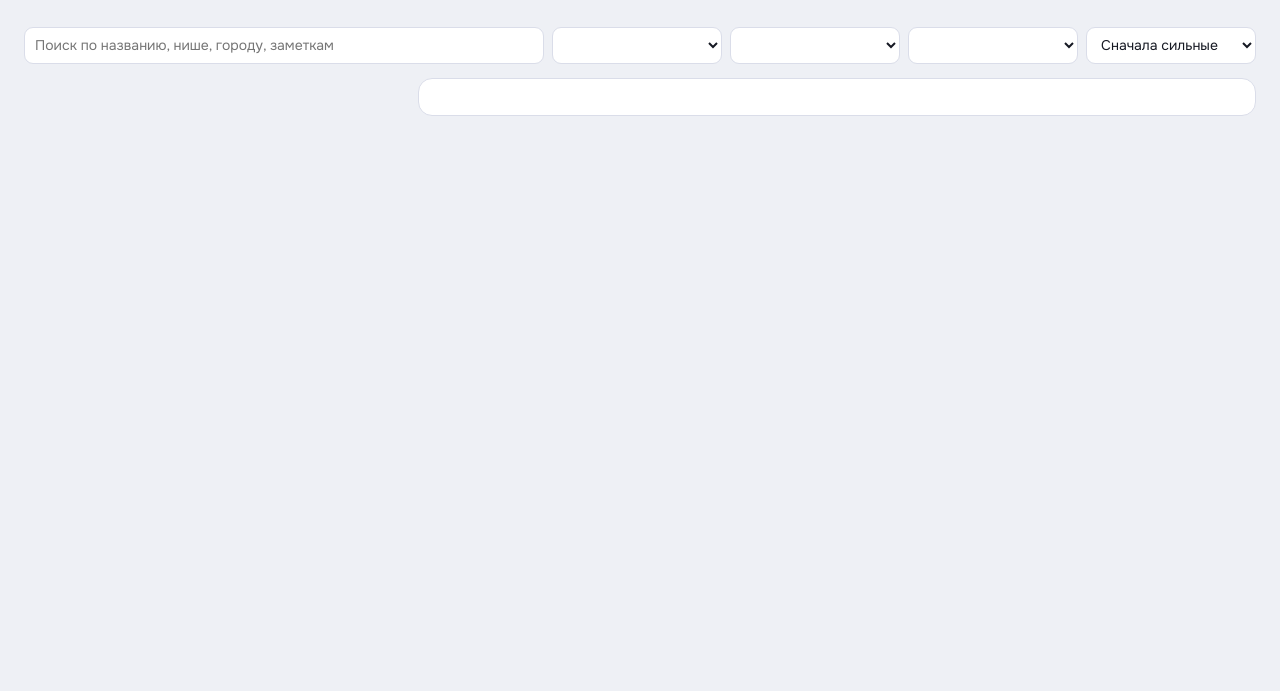
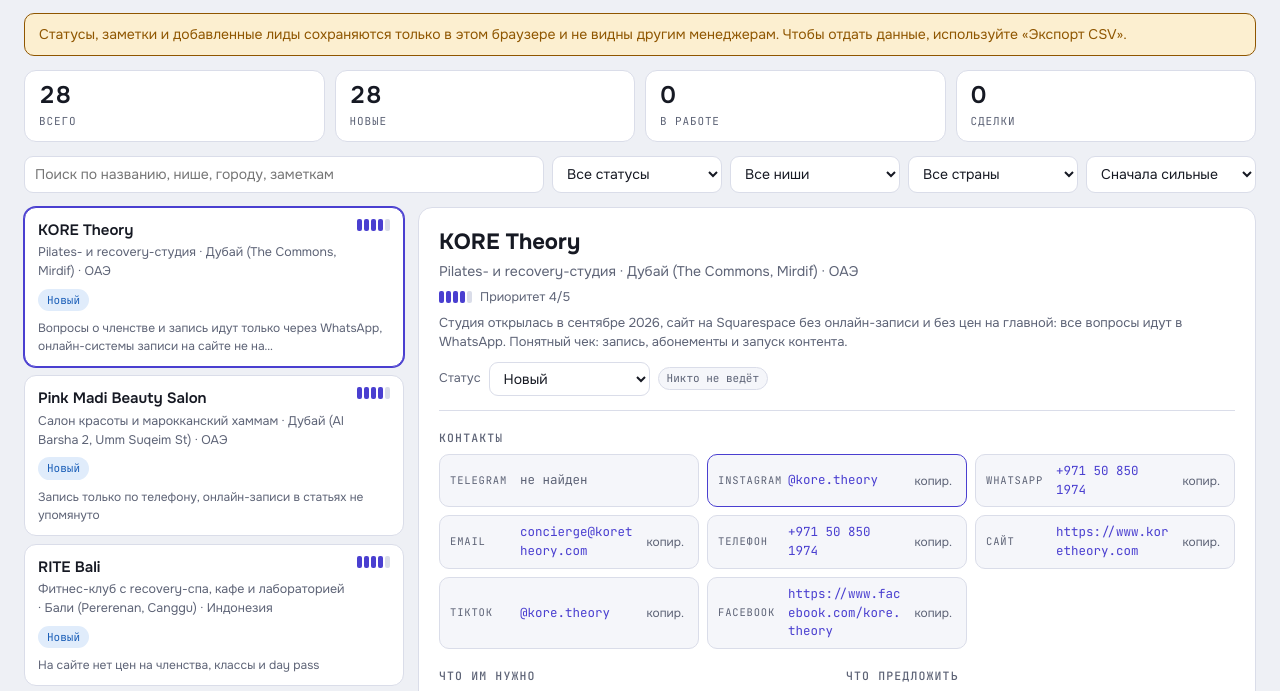
Before and after one commit to spectre-dsgn/spectre-dsgn.github.io, a plain HTML site: page leads-sxuan6u9o5zp/index.html in a window 1280 px wide. Shown: the part 70-761 px from the top of the page. Drawn offline with Linux system fonts and the light colour scheme.

Commit message:
Fix leads page script

```diff
--- a/leads-sxuan6u9o5zp/index.html
+++ b/leads-sxuan6u9o5zp/index.html
@@ -378,7 +378,8 @@ const HOW=[
  ["Агрегаторы записи",["Fresha, Booksy, Treatwell: салоны, студии, клиники.","Сравните карточку и собственный сайт. Нет сайта или он слабее карточки: это лид.","Предложение: бот или сайт записи с их брендом, без комиссии агрегатора."]],
  ["Площадки заказов",["Upwork, Freelancehunt, Kwork, Wellfound: фильтры «Telegram bot», «landing page», «motion designer».","Площадки закрыты для автоматического чтения, открывайте вручную в браузере.","Отвечайте в первые 1-2 часа после публикации, с готовым примером работы."]],
  ["Новости об открытиях",["Городские сайты об открытиях и разделы «скоро откроется» в местных СМИ.","Ищите «opening soon» + город + 2026.","Новый бизнес уже решил открыться, значит бюджет на бренд и сайт есть сейчас."]],
- ["Медиа и авторы: Telegram-каналы, онлайн-издания, подкасты",["Берите только живые: последний пост не старше недели, свежие материалы на сайте, рекламный контакт в описании канала.","Типичные слабые места: нет медиакита и цен на рекламу, реклама и платные материалы продаются в личных сообщениях, на сайте дубли, пустые блоки и заглушки в ссылках, нет рассылки и подкастов.","Что предлагать: страницу «Реклама» с цифрами и пакетами, бота приёма заявок, Telegram-магазин платных гайдов, моушн-заставки для видео и Reels, чистку сайта.","Где искать: каталоги Telemetr и TGStat по тегу города, подборки медиа в деловых изданиях, страницы «Реклама» на сайтах.","Если несколько изданий в одной группе, пишите в одно, остальные не трогайте, пока нет ответа."]],\n ["Агентства и студии",["Агентства, которые публикуют вакансии motion и 3D-дизайнеров, часто берут подрядчиков.","Предложение: работа под белой этикеткой, быстрые сроки, тестовая анимация за свой счёт.","Контакты ищите в разделе «Hire us» или «Careers» на их сайте."]],
+ ["Медиа и авторы: Telegram-каналы, онлайн-издания, подкасты",["Берите только живые: последний пост не старше недели, свежие материалы на сайте, рекламный контакт в описании канала.","Типичные слабые места: нет медиакита и цен на рекламу, реклама и платные материалы продаются в личных сообщениях, на сайте дубли, пустые блоки и заглушки в ссылках, нет рассылки и подкастов.","Что предлагать: страницу «Реклама» с цифрами и пакетами, бота приёма заявок, Telegram-магазин платных гайдов, моушн-заставки для видео и Reels, чистку сайта.","Где искать: каталоги Telemetr и TGStat по тегу города, подборки медиа в деловых изданиях, страницы «Реклама» на сайтах.","Если несколько изданий в одной группе, пишите в одно, остальные не трогайте, пока нет ответа."]],
+ ["Агентства и студии",["Агентства, которые публикуют вакансии motion и 3D-дизайнеров, часто берут подрядчиков.","Предложение: работа под белой этикеткой, быстрые сроки, тестовая анимация за свой счёт.","Контакты ищите в разделе «Hire us» или «Careers» на их сайте."]],
  ["Какой канал в каком регионе",["ОАЭ: Instagram и WhatsApp. Telegram работает у русскоязычных владельцев.","США, Великобритания, Европа: Instagram и email. Telegram встречается редко.","Грузия, Армения, Казахстан, Сербия: Telegram и Instagram.","Турция: Instagram и WhatsApp.","Юго-Восточная Азия: WhatsApp и Instagram, Telegram в крипто и e-commerce.","Это рабочие ориентиры, а не статистика. Проверяйте по профилю конкретного бизнеса."]],
  ["Первое сообщение",["До 80 слов, как живой человек: без поздравлений и без подписи с именем. Одна наблюдаемая проблема.","Без вопроса «можно прислать?». Пишите так: могу на днях прислать демо-версию, если интересно.","В конце две ссылки: пример работы (скажите, что это тоже демо) и концепт-сайт https://spectreportfolio.github.io/#/ с десятью примерами под разные бизнесы, где можно вписать название заведения.","Демо делайте до ответа, 15-30 минут на мокап. Это ваш главный аргумент.","Цену в первом сообщении не называйте.","Повтор через 3 и через 7 дней, новым углом: показать готовый мокап.","Язык переписки как у клиента. Для местных бизнесов это язык страны."]],
  ["Как вносить лида",["Название, ниша, страна, город.","Контакты по приоритету: Telegram, Instagram, затем остальные.","Нужда: что именно вы увидели, а не общие слова.","Бюджет заполняйте только если он указан публично. Иначе оставьте пустым.","Источник и дата проверки в заметках."]]
```
